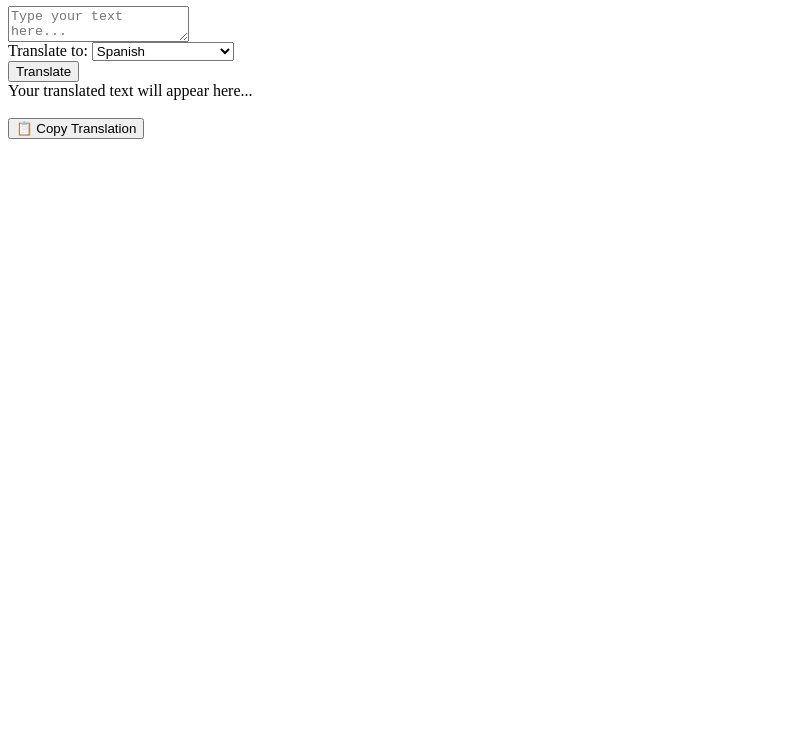
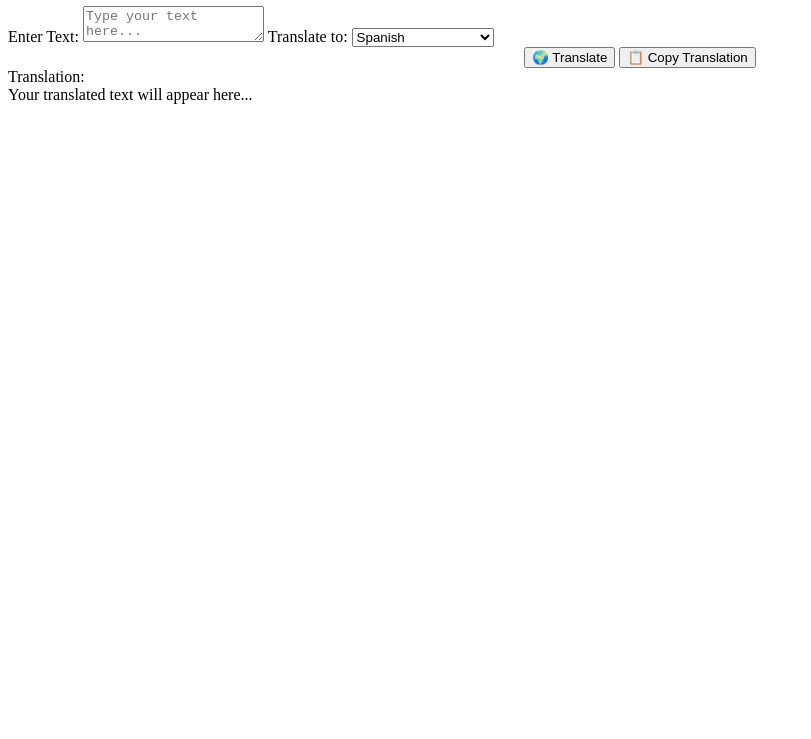
Before and after one commit to ccproject2006-bit/cloud-translation-service, a plain HTML site: page index.html in a window 1280 px wide. Shown: the part 61-800 px from the top of the page, without its empty margins (0-811 px from the left). Drawn offline with Linux system fonts and the light colour scheme.

Commit message:
Update index.html

```diff
--- a/index.html
+++ b/index.html
@@ -2,8 +2,8 @@
   <div class="container">
     <h1>🌐 Cloud Translation Service</h1>
 
+    <label for="inputText">Enter Text:</label>
     <textarea id="inputText" placeholder="Type your text here..."></textarea>
-    <br />
 
     <label for="targetLang">Translate to:</label>
     <select id="targetLang">
@@ -22,12 +22,15 @@
       <option value="it">Italian</option>
       <option value="pt">Portuguese</option>
     </select>
-    <br />
 
-    <button onclick="translateText()">Translate</button>
+    <div style="text-align:center;">
+      <button onclick="translateText()">🌍 Translate</button>
+      <button onclick="copyText()">📋 Copy Translation</button>
+    </div>
 
-    <div id="output">Your translated text will appear here...</div>
-    <br />
-    <button onclick="copyText()">📋 Copy Translation</button>
+    <div class="output-section">
+      <span class="output-label">Translation:</span>
+      <div id="output">Your translated text will appear here...</div>
+    </div>
   </div>
 </body>
```
